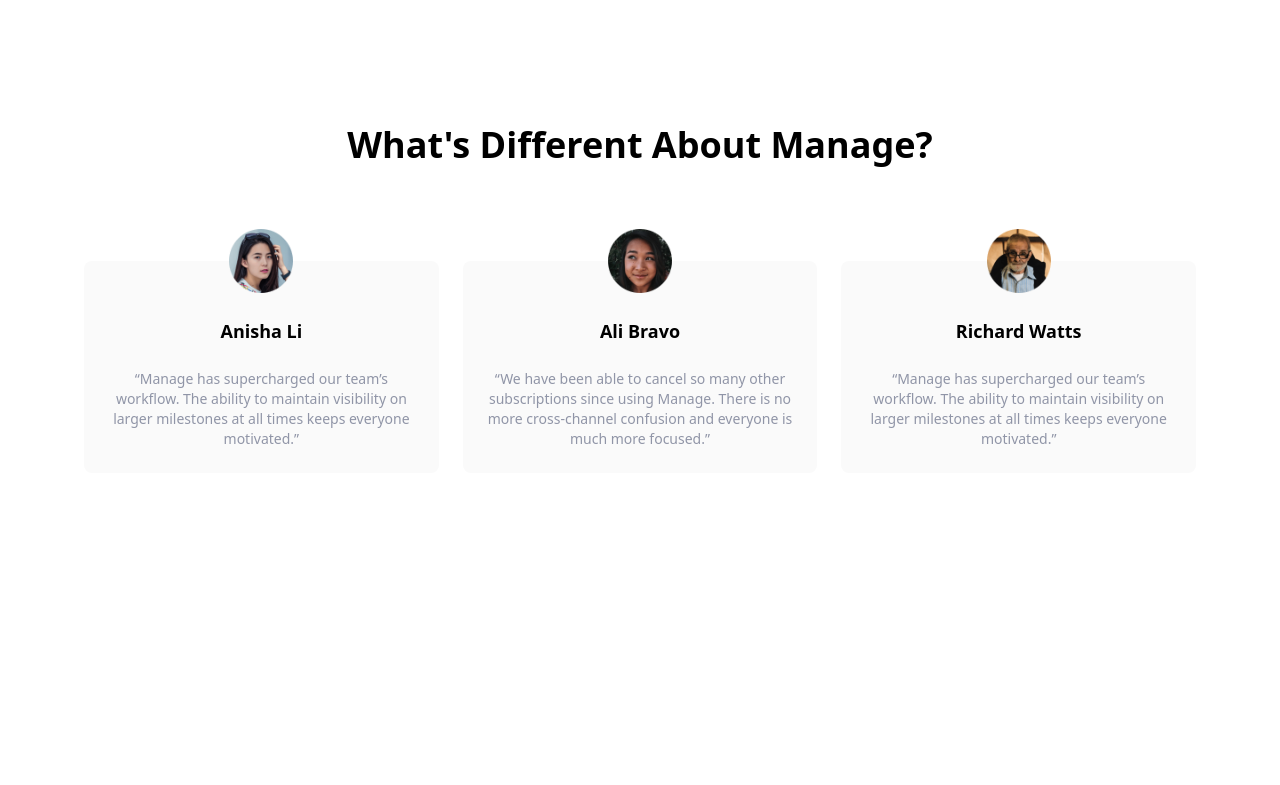
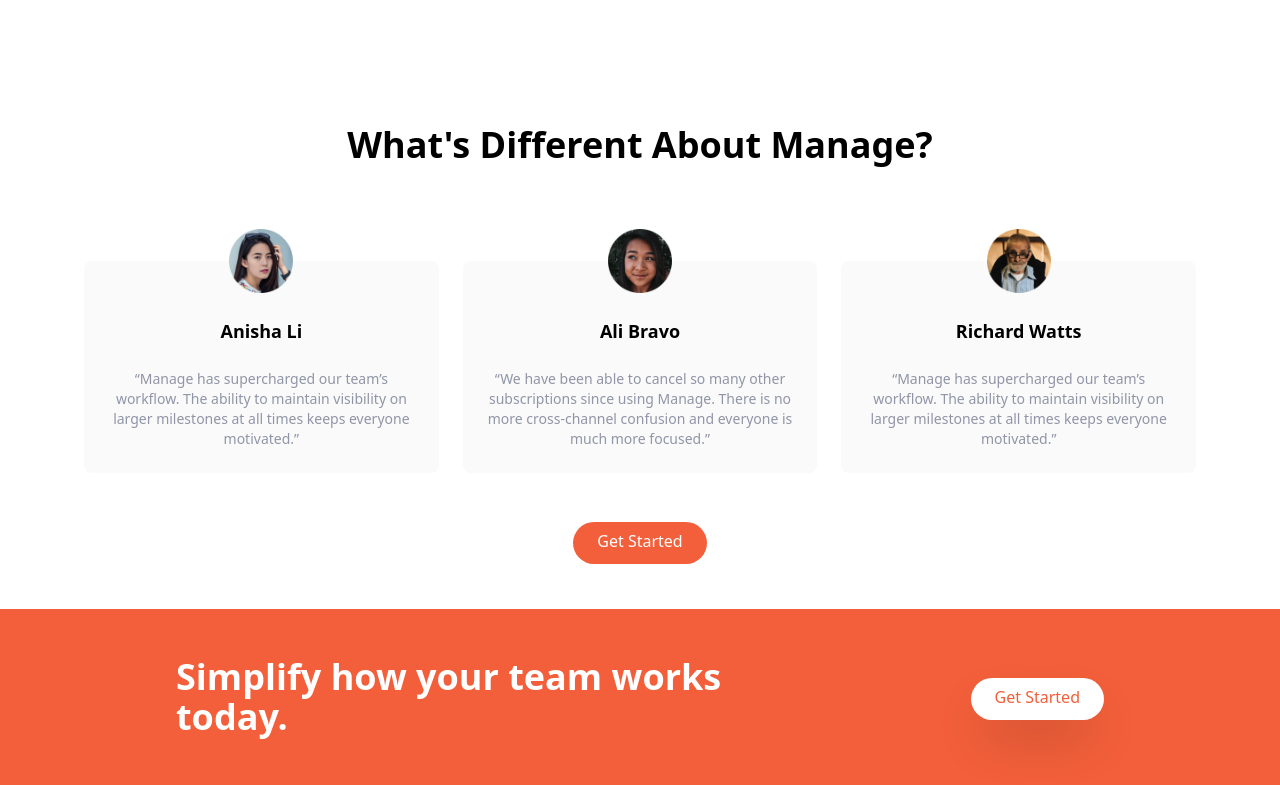
Before and after one commit to karem1035/Manage-Landing-Page, a website: page index.html in a window 1280 px wide. Shown: the part 1143-1928 px from the top of the page. Before the commit the page ends 1616 px from the top, so only its background shows below. Drawn offline with Linux system fonts and the light colour scheme.

Commit message:
CTA section added

```diff
--- a/index.html
+++ b/index.html
@@ -50,7 +50,7 @@
           </p>
           <div class="flex justify-center md:justify-start">
             <a
-              href=""
+              href="#"
               class="p-3 px-6 pt-2 text-white bg-brightRed rounded-full hover:bg-brightRedLight"
               >Get Started</a
             >
@@ -217,6 +217,35 @@
             </p>
           </div>
         </div>
+        <div class="my-14">
+          <a
+            href="#"
+            class="p-3 px-6 pt-2 text-white bg-brightRed rounded-full hover:bg-brightRedLight"
+            >Get Started</a
+          >
+        </div>
+      </div>
+      <!-- Button -->
+    </section>
+    <!-- CTA -->
+    <section id="cta" class="bg-brightRed">
+      <div
+        class="container flex flex-col items-center justify-between px-6 py-24 mx-auto space-y-12 md:py-12 md:flex-row md:space-y-0"
+      >
+        <!-- Heading -->
+        <h2
+          class="text-5xl font-bold leading-tight text-center text-white md:text-4xl md:max-w-xl md:text-left"
+        >
+          Simplify how your team works today.
+        </h2>
+        <!-- Button -->
+        <div>
+          <a
+            href="#"
+            class="p-3 px-6 pt-2 text-brightRed bg-white rounded-full hover:bg-gray-200 shadow-2xl"
+            >Get Started</a
+          >
+        </div>
       </div>
     </section>
   </body>
```
Also changed, not shown: css/main.css.
